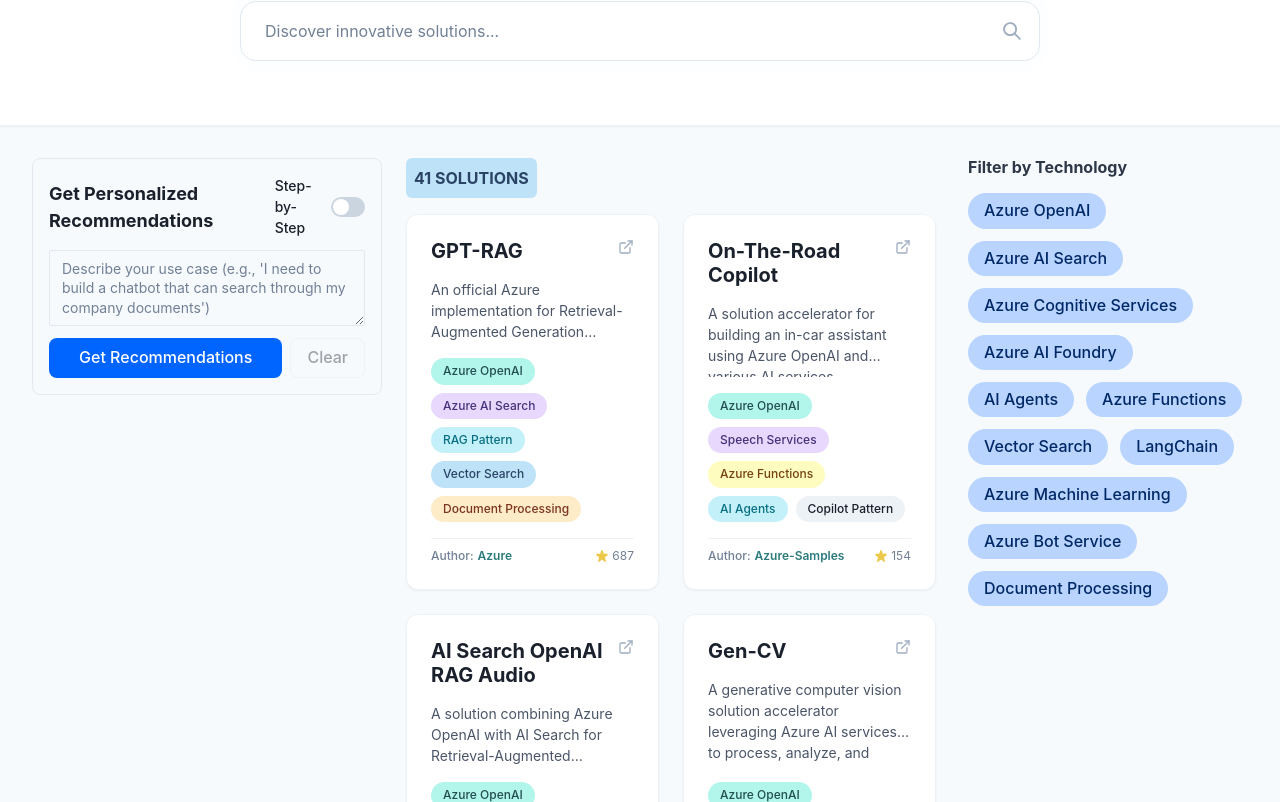
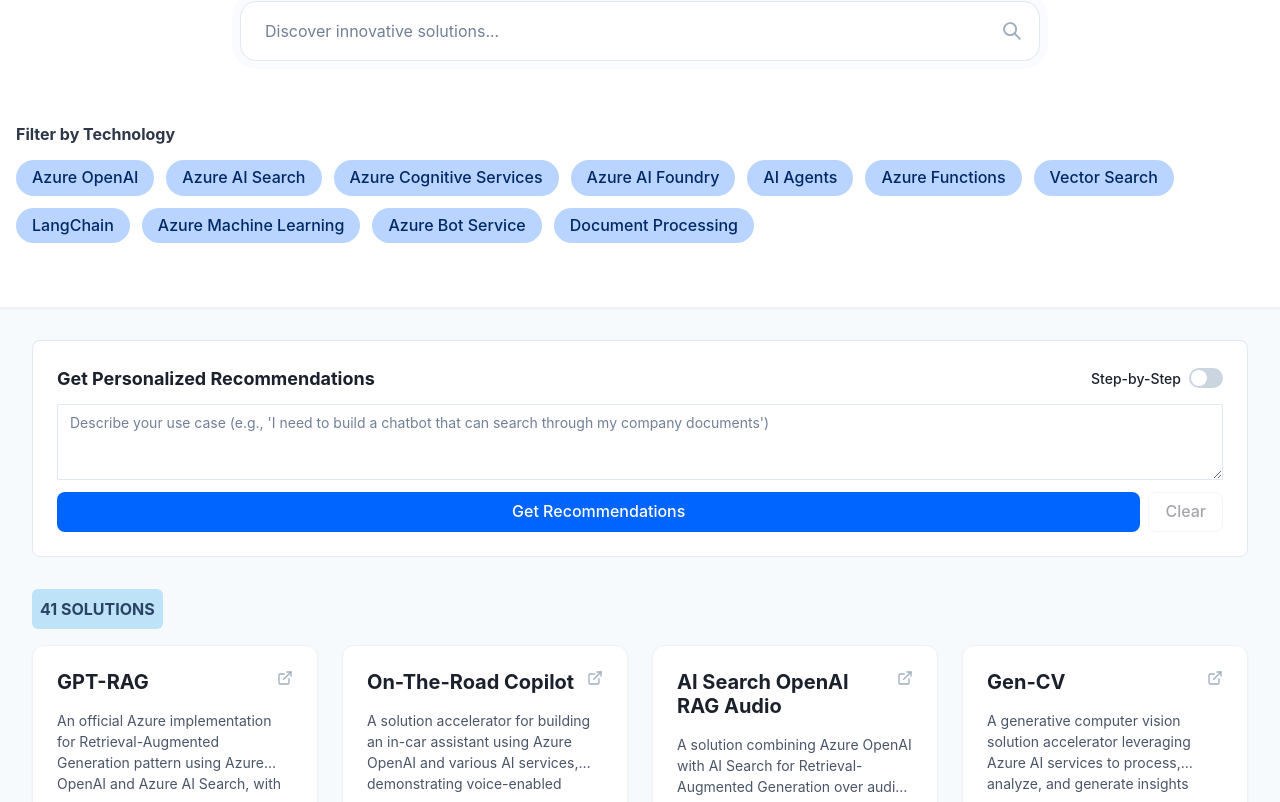
Before and after one commit to FlorKi610/accelerator-finder, a React (Create React App) app: page / in a window 1280 px wide. Shown: the part 138-940 px from the top of the page. Built offline with nearby package versions, Linux system fonts and the light colour scheme.

Commit message:
Update layout: Filters at top, recommendation wizard below, and 4-column grid for accelerators

```diff
--- a/src/App.tsx
+++ b/src/App.tsx
@@ -1,5 +1,5 @@
 import React, { useState, useEffect } from 'react';
-import { Container, Box, Heading, useColorModeValue, Text, IconButton, Flex, Image } from '@chakra-ui/react';
+import { Container, Box, Heading, useColorModeValue, Text, IconButton, VStack } from '@chakra-ui/react';
 import { ArrowUpIcon } from '@chakra-ui/icons';
 import { motion, AnimatePresence } from 'framer-motion';
 import { SearchBar } from './components/SearchBar';
@@ -7,7 +7,6 @@
 import { AcceleratorList } from './components/AcceleratorList';
 import { Footer } from './components/Footer';
 
-// Trigger new deployment
 const MotionIconButton = motion(IconButton);
 
 function App() {
@@ -47,14 +46,14 @@
         mb={8}
       >
         <Container maxW="container.xl" py={8}>
-          <Flex direction="column" align="center" justify="center">
+          <VStack spacing={8} align="stretch">
+            <VStack spacing={2}>
               <Heading
                 as="h1"
                 textAlign="center"
                 fontSize={{ base: "2xl", md: "3xl", lg: "4xl" }}
                 fontWeight="bold"
                 letterSpacing="tight"
-              mb={2}
                 bgGradient="linear(to-r, brand.500, brand.700)"
                 bgClip="text"
               >
@@ -64,27 +63,23 @@
                 textAlign="center"
                 color="gray.600"
                 fontSize={{ base: "sm", md: "md" }}
-              mb={8}
                 maxW="800px"
               >
                 Discover pre-built solutions and code samples to accelerate your Azure AI implementation
               </Text>
+            </VStack>
+
             <SearchBar searchQuery={searchQuery} setSearchQuery={setSearchQuery} />
-          </Flex>
+            <FilterSection selectedTags={selectedTags} onTagToggle={handleTagToggle} />
+          </VStack>
         </Container>
       </Box>
 
       <Container maxW="container.xl" px={{ base: 4, md: 8 }}>
-        <Box display={{ base: 'block', md: 'flex' }} alignItems="start">
-          <Box flex="1" order={{ base: 2, md: 1 }}>
         <AcceleratorList searchQuery={searchQuery} selectedTags={selectedTags} />
-          </Box>
-          <Box w={{ base: '100%', md: '280px' }} mt={{ base: 8, md: 0 }} ml={{ md: 8 }} order={{ base: 1, md: 2 }}>
-            <FilterSection selectedTags={selectedTags} onTagToggle={handleTagToggle} />
-          </Box>
-        </Box>
         <Footer />
       </Container>
+
       <AnimatePresence>
         {showScrollButton && (
           <MotionIconButton
--- a/src/components/AcceleratorList.tsx
+++ b/src/components/AcceleratorList.tsx
@@ -608,11 +608,9 @@
   }, [searchQuery, selectedTags]);
 
   return (
-    <VStack spacing={6} width="100%" position="relative">
-      <Grid templateColumns={{ base: '1fr', lg: '350px 1fr' }} gap={6} width="100%">
-        {/* Left column: Recommendation wizard */}
-        <GridItem>
-          <Box p={4} borderWidth="1px" borderRadius="lg" position="sticky" top="4">
+    <VStack spacing={8} width="100%" position="relative">
+      {/* Recommendation Wizard Section */}
+      <Box width="100%" bg="white" p={6} borderRadius="lg" borderWidth="1px" borderColor="gray.200">
         <VStack spacing={3}>
           <HStack width="100%" justifyContent="space-between">
             <Text fontSize="lg" fontWeight="bold">Get Personalized Recommendations</Text>
@@ -676,17 +674,18 @@
           {recommendedAccelerators.length > 0 && (
             <VStack mt={4} align="stretch" spacing={4}>
               <Text fontWeight="bold">Recommended Solutions:</Text>
+              <SimpleGrid columns={{ base: 1, md: 2, lg: 4 }} spacing={6}>
                 {recommendedAccelerators.map((acc) => (
                   <AcceleratorCard key={acc.url} accelerator={acc} />
                 ))}
+              </SimpleGrid>
             </VStack>
           )}
         </VStack>
       </Box>
-        </GridItem>
 
-        {/* Right column: All accelerators */}
-        <GridItem>
+      {/* All Accelerators Section */}
+      <Box width="100%">
         <Box position="relative" mb={4}>
           <Badge colorScheme="blue" fontSize="md" p={2} borderRadius="md">
             {filteredAccelerators.length} Solutions
@@ -701,7 +700,7 @@
           </VStack>
         ) : (
           <SimpleGrid
-              columns={{ base: 1, xl: 2 }}
+            columns={{ base: 1, md: 2, lg: 3, xl: 4 }}
             spacing={6}
             width="100%"
           >
@@ -710,8 +709,7 @@
             ))}
           </SimpleGrid>
         )}
-        </GridItem>
-      </Grid>
+      </Box>
     </VStack>
   );
 };
```
Lines whose indentation alone changed are shown as unchanged.
